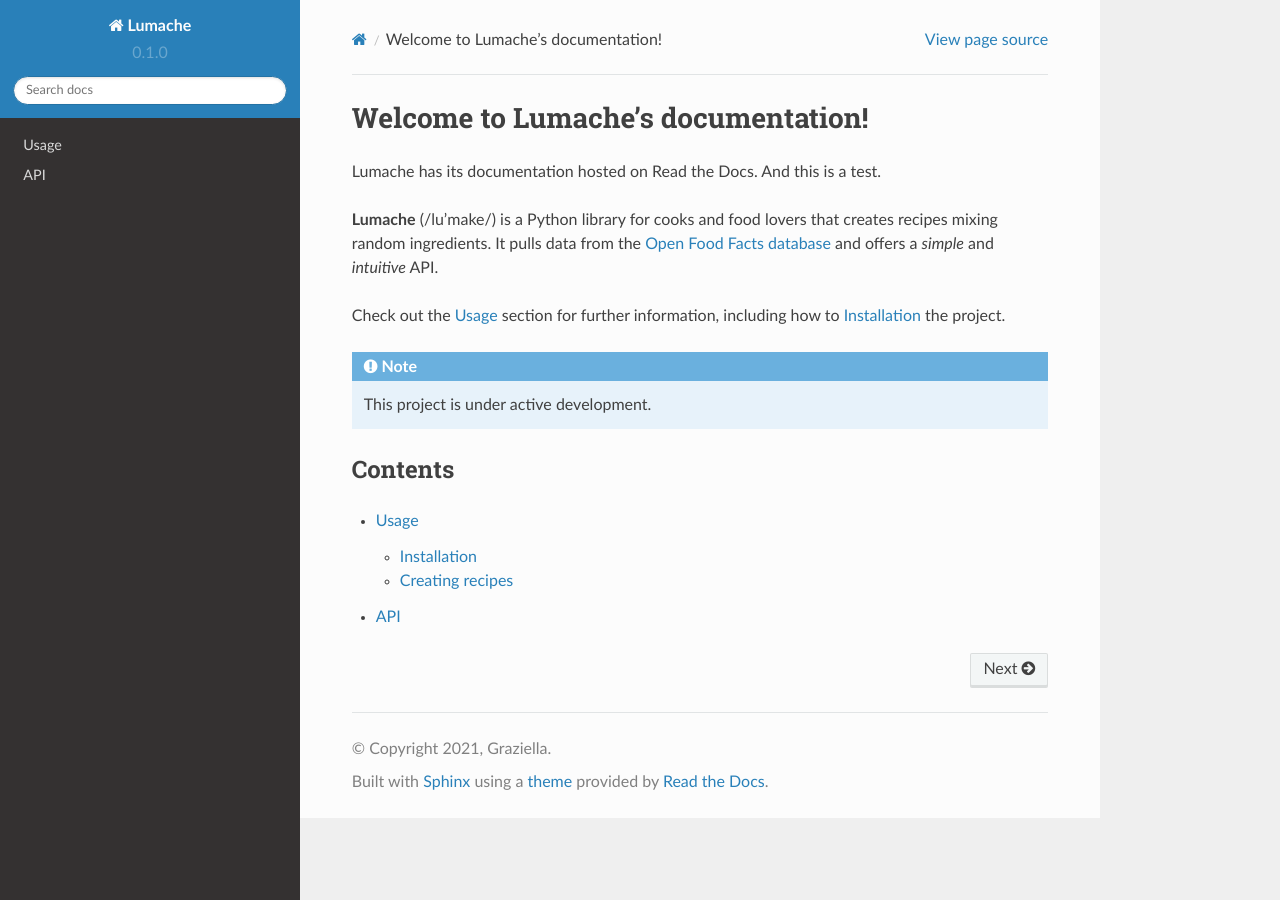
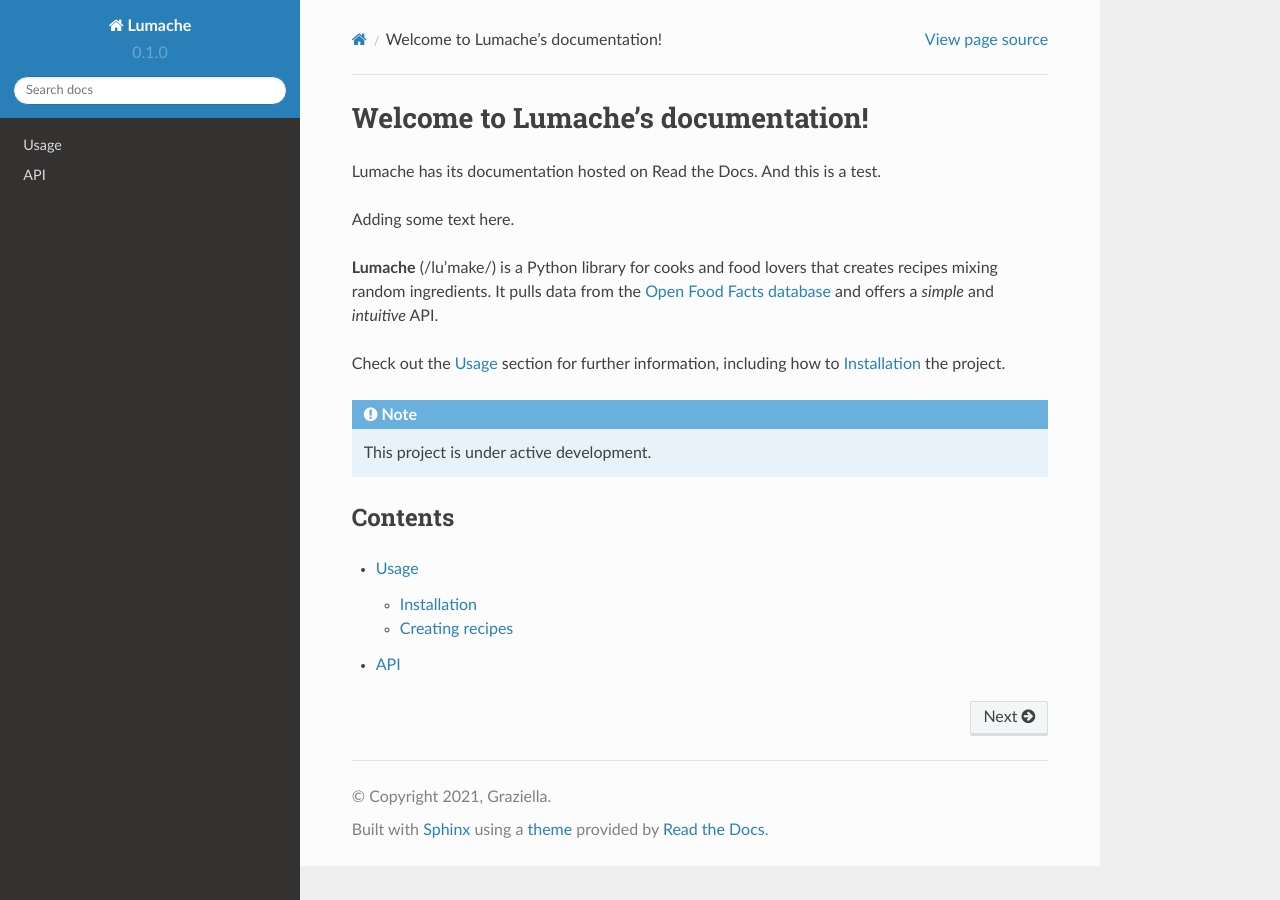
Before and after one commit to sergio-ku/RtD_Tutorial, a Sphinx documentation site: the page built from docs/source/index.rst, in a window 1280 px wide. Built offline with Sphinx 7.4.7 and the Read the Docs theme 2.0.0, drawn with Linux system fonts in a browser that asks for light colours.

Commit message:
Update index.rst

```diff
--- a/docs/source/index.rst
+++ b/docs/source/index.rst
@@ -2,6 +2,8 @@ Welcome to Lumache's documentation!
 ===================================
 
 Lumache has its documentation hosted on Read the Docs. And this is a test.
+
+Adding some text here.
 
 **Lumache** (/lu'make/) is a Python library for cooks and food lovers
 that creates recipes mixing random ingredients.
```
